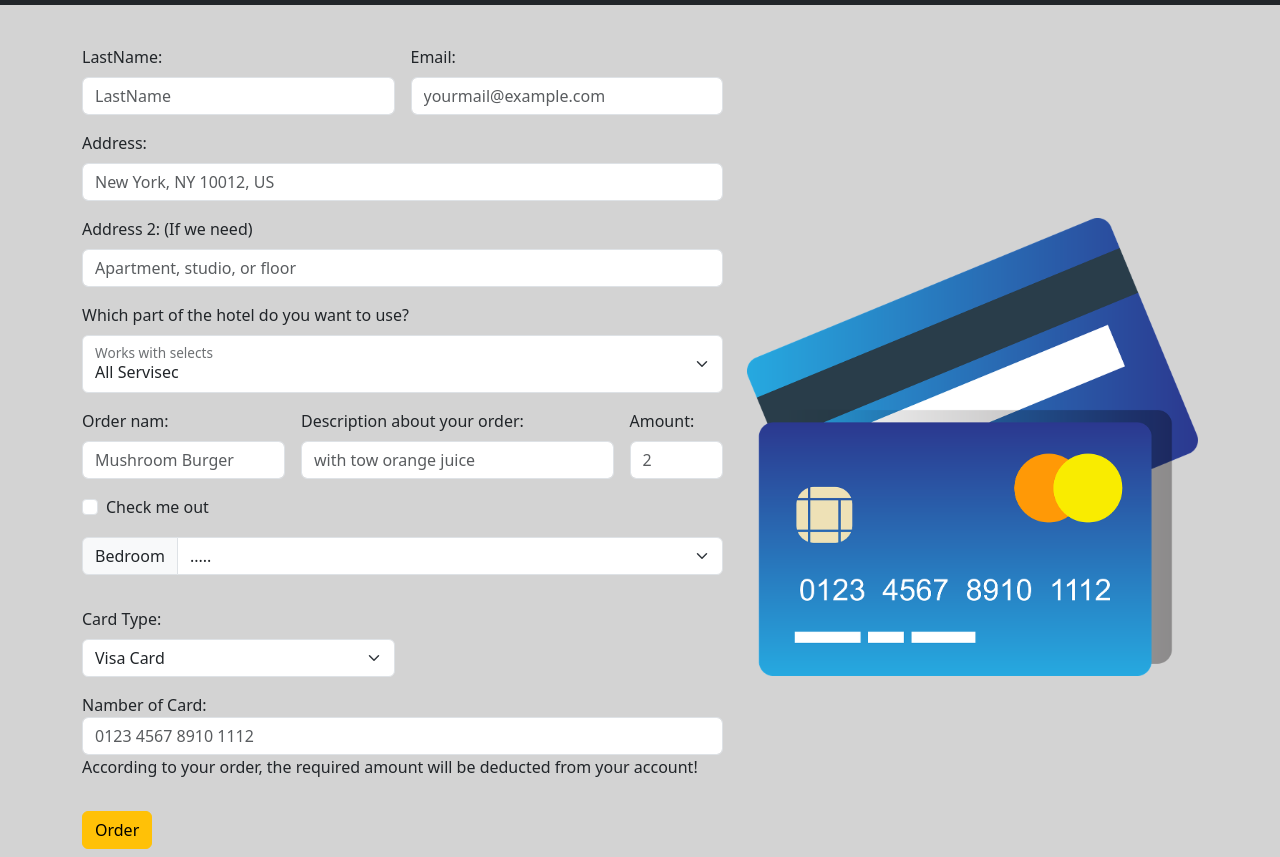
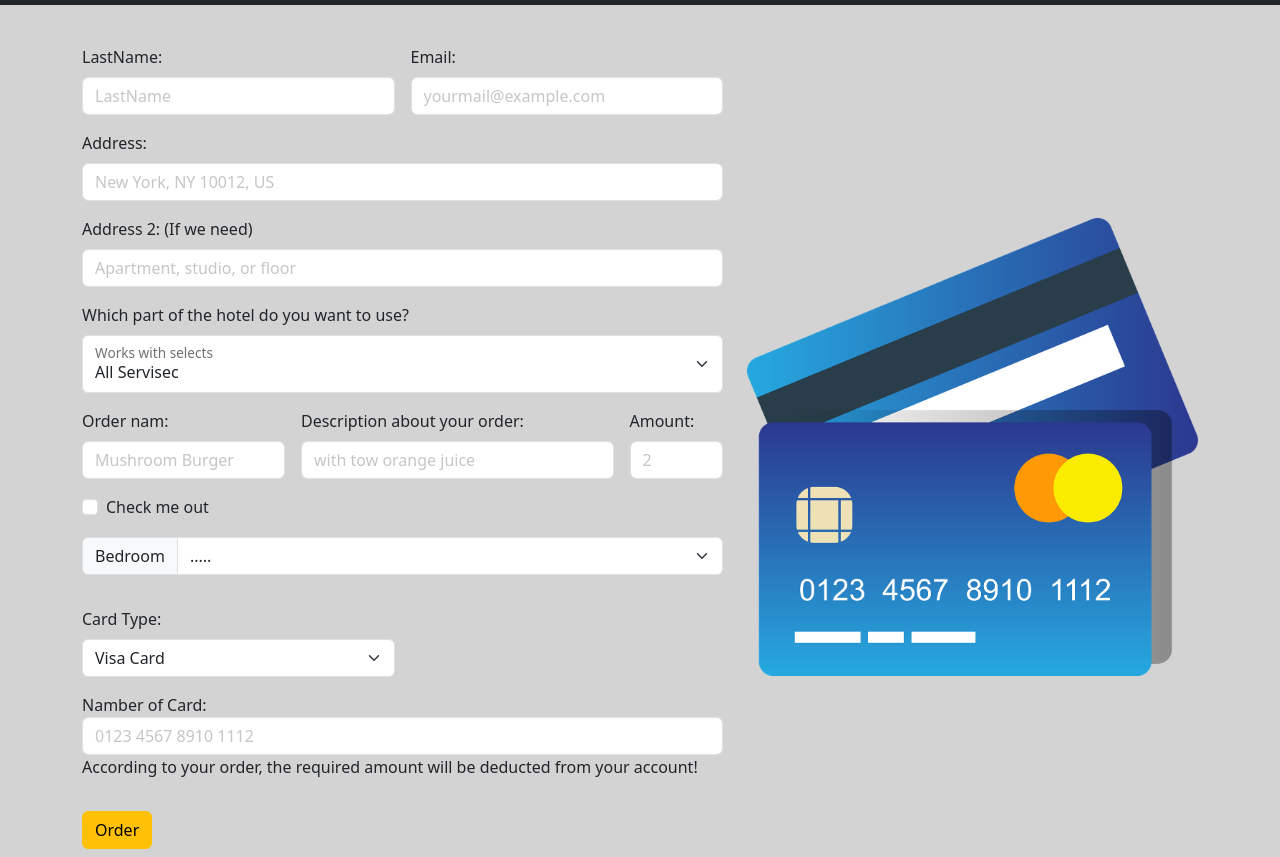
Before and after one commit to MahyarRahmati/F, a plain HTML site: page Order.html in a window 1280 px wide. Shown: the part 51-908 px from the top of the page. Drawn offline with nearby package versions, Linux system fonts and the light colour scheme.

Commit message:
edit order page

```diff
--- a/Order.html
+++ b/Order.html
@@ -11,9 +11,17 @@
         body {
             background-color: lightgray;
         }
+        input::placeholder{
+            color: rgb(199, 197, 197);
+        }
+        .form-control::placeholder{
+            color: rgb(199, 197, 197);
+        }
+
     </style>
 </head>
 <body>
+
 <!-- Navbar & Header Section -->
     <nav class="navbar navbar-expand-md fixed-top navbar-dark bg-dark">
         <div class="container">
@@ -128,6 +136,7 @@
                 </div>
                 <div class="col-md-5">
                     <div>
+
                         <img src="./photos/master.png" class="img-fluid" alt="">
                     </div>
                 </div>
```
